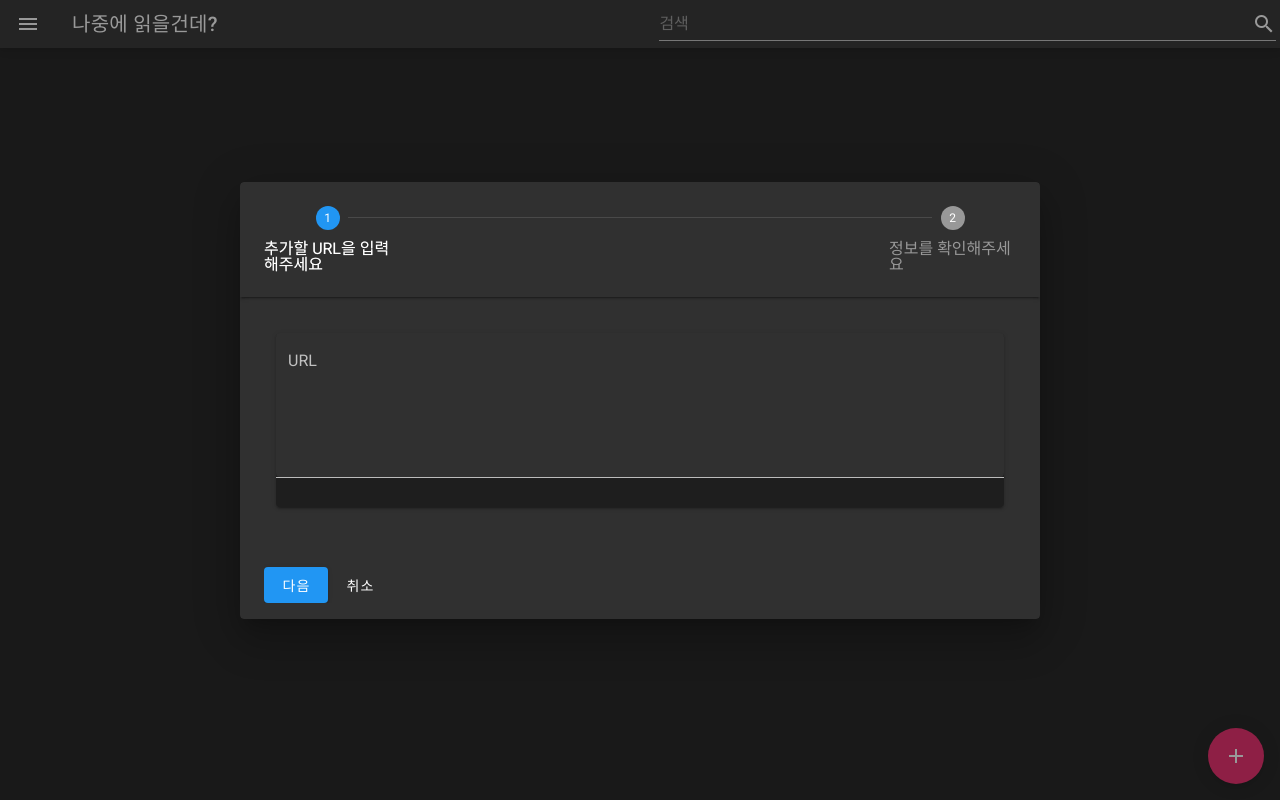
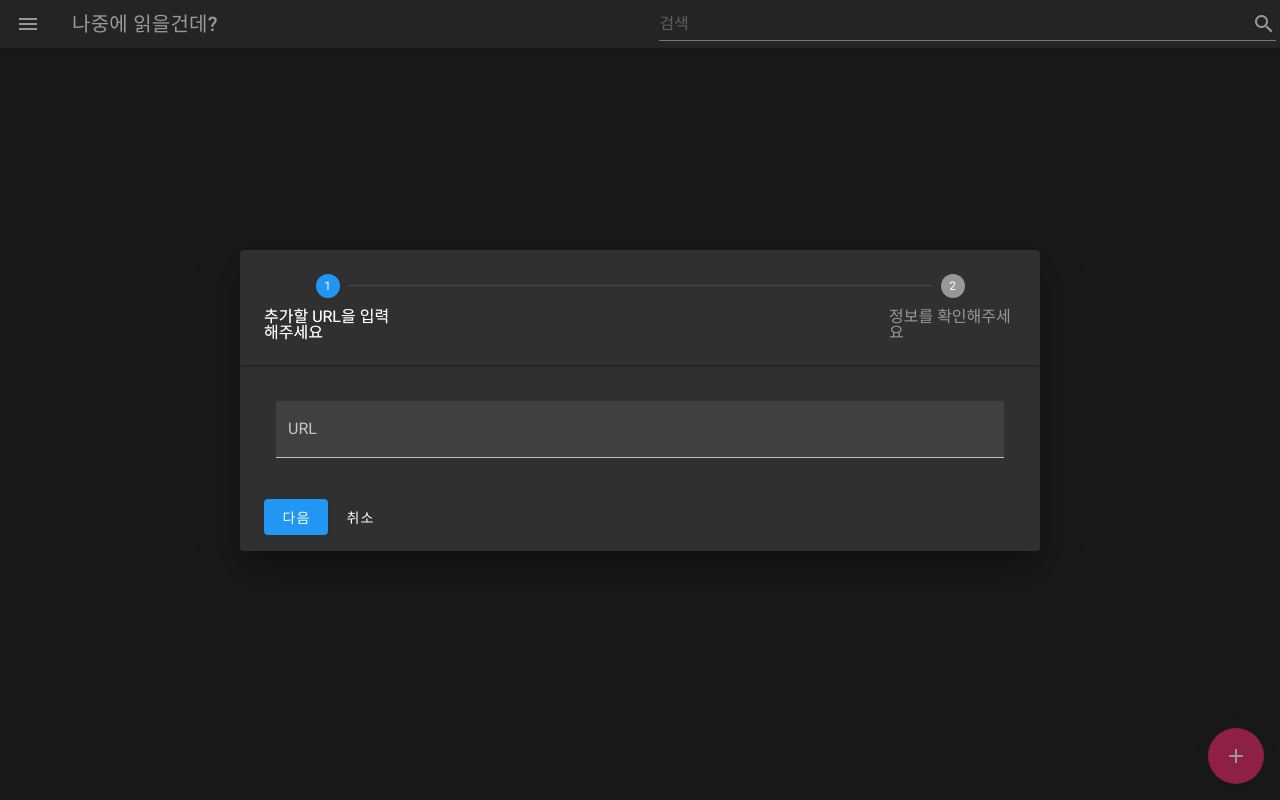
Before and after one commit to hwanghe159/I-will-read-it-later, a Vue app in the folder frontend/: page / in a window 1280 px wide. Both pictures are taken after a click on the button 1236 px from the left and 756 px from the top of the page. Built offline with nearby package versions, Linux system fonts and the light colour scheme.

Commit message:
Feat/2 프론트엔드 프로젝트 구성 (#4)
* feat: 프론트엔드 프로젝트 구성

vue, vuex, vue-router, vuetify 설치

* feat: 글 등록 버튼, 글 등록 형식 틀 완성

* feat: vuex를 통해 URL등록페이지 관리

* feat: 제목, 내용 입력 form 추가

```diff
--- a/frontend/src/components/RegisterArticleButton.vue
+++ b/frontend/src/components/RegisterArticleButton.vue
@@ -21,9 +21,15 @@
           <v-stepper-items>
             <v-stepper-content :step="1">
               <v-container fluid>
-                <v-card class="mb-12">
-                  <v-textarea filled label="URL" auto-grow></v-textarea>
-                </v-card>
+                <v-textarea
+                  v-model="url"
+                  @keydown.enter.prevent="nextPage"
+                  filled
+                  label="URL"
+                  auto-grow
+                  rows="1"
+                  row-height="15"
+                ></v-textarea>
               </v-container>
               <v-btn color="primary" @click="nextPage">
                 다음
@@ -33,7 +39,23 @@
             </v-stepper-content>
 
             <v-stepper-content :step="2">
-              <v-card class="mb-12" color="grey lighten-1"></v-card>
+              <v-textarea
+                v-model="title"
+                @keydown.enter.prevent="addArticle"
+                filled
+                label="제목이 올바른지 확인해주세요."
+                auto-grow
+                rows="1"
+                row-height="15"
+              ></v-textarea>
+              <v-textarea
+                v-model="content"
+                @keydown.enter.prevent="addArticle"
+                filled
+                label="내용이 올바른지 확인해주세요. (검색할 때 사용됩니다.)"
+                rows="1"
+                height="300"
+              ></v-textarea>
 
               <v-btn color="primary" @click="addArticle">
                 추가
@@ -56,7 +78,9 @@ export default {
   components: {},
   data: () => ({
     dialog: false,
-    url: ""
+    url: "",
+    title: "",
+    content: ""
   }),
   computed: {
     ...mapGetters(["registerArticleFormPage"])
@@ -64,16 +88,22 @@ export default {
   methods: {
     ...mapMutations(["nextPage", "initializePage"]),
     addArticle() {
-      console.log("추가!!");
+      console.log(this.url + "추가!!");
     },
     cancel() {
       this.dialog = false;
+      this.url = "";
+      this.title = "";
+      this.content = "";
       this.initializePage();
     }
   },
   watch: {
     dialog(value) {
       if (!value) {
+        this.url = "";
+        this.title = "";
+        this.content = "";
         this.initializePage();
       }
     }
```
